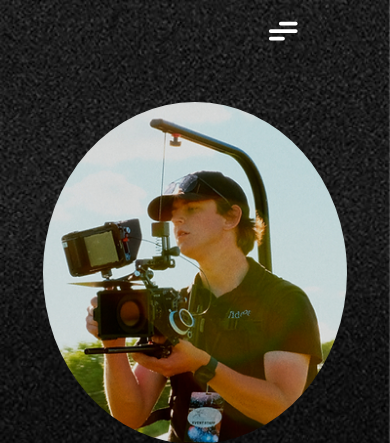
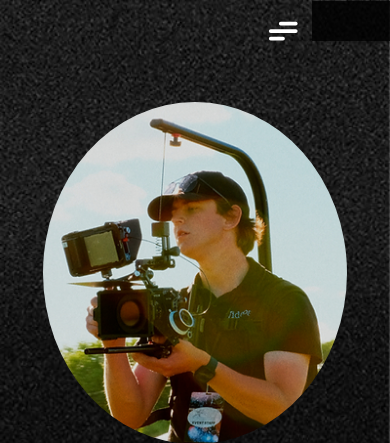
Before and after one commit to sjkuhnke/rkvWebsite, a Django app: template rkvApp/templates/about.html in a window 390 px wide. Shown: the top 443 px of the page. Run offline with Django 3.2, Linux system fonts and the light colour scheme; the template is opened without the code that fills it, so the values that code supplies are empty.

Commit message:
Trying something else

```diff
--- a/rkvApp/static/styles.css
+++ b/rkvApp/static/styles.css
@@ -4,6 +4,8 @@ body, html {
     margin: 0;
     padding: 0;
     height: 100%;
+    overflow-x: hidden;
+    overscroll-behavior-y: none;
 }
 
 #background-image-container {
@@ -687,6 +689,10 @@ footer {
         display: block;
     }
 
+    .mobile-nav {
+        display: block;
+    }
+
     .home-logo {
         width: 100%;
     }
```
Also changed, not shown: rkvApp/static/images/trailer_thumbnail.jpg.
